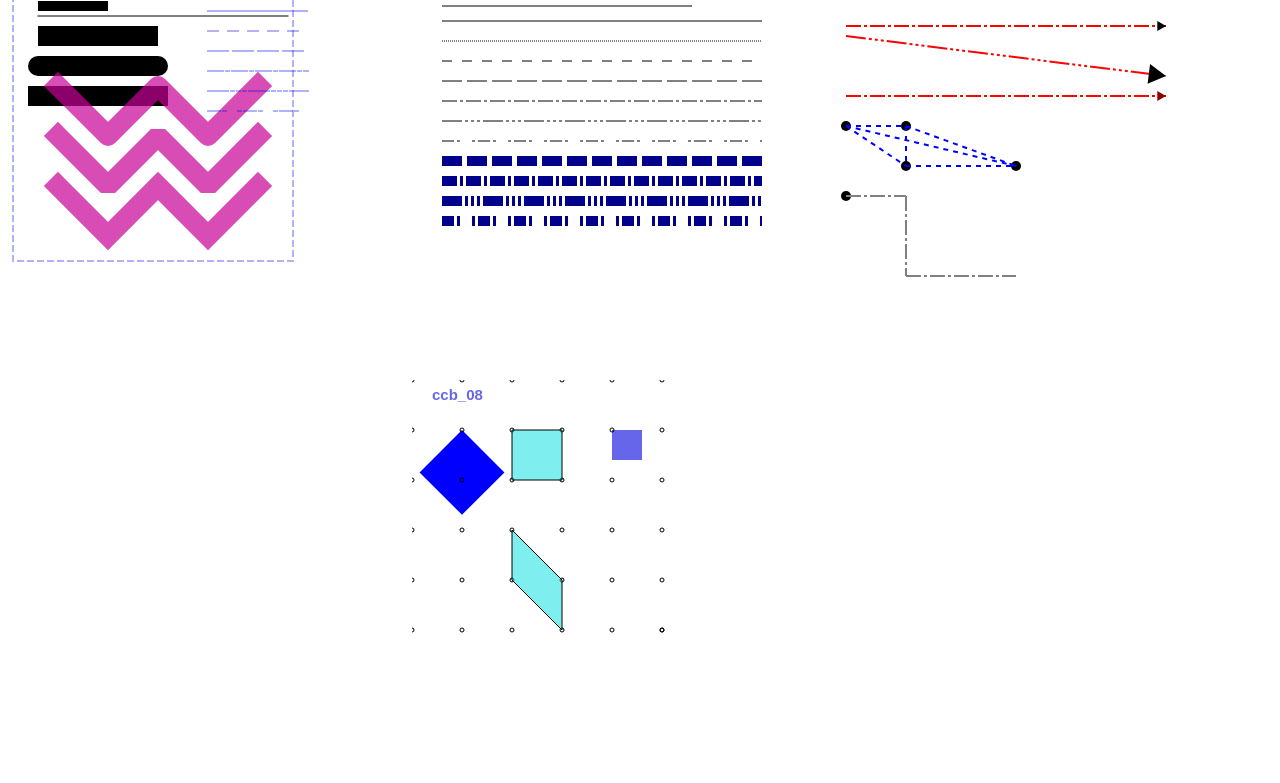
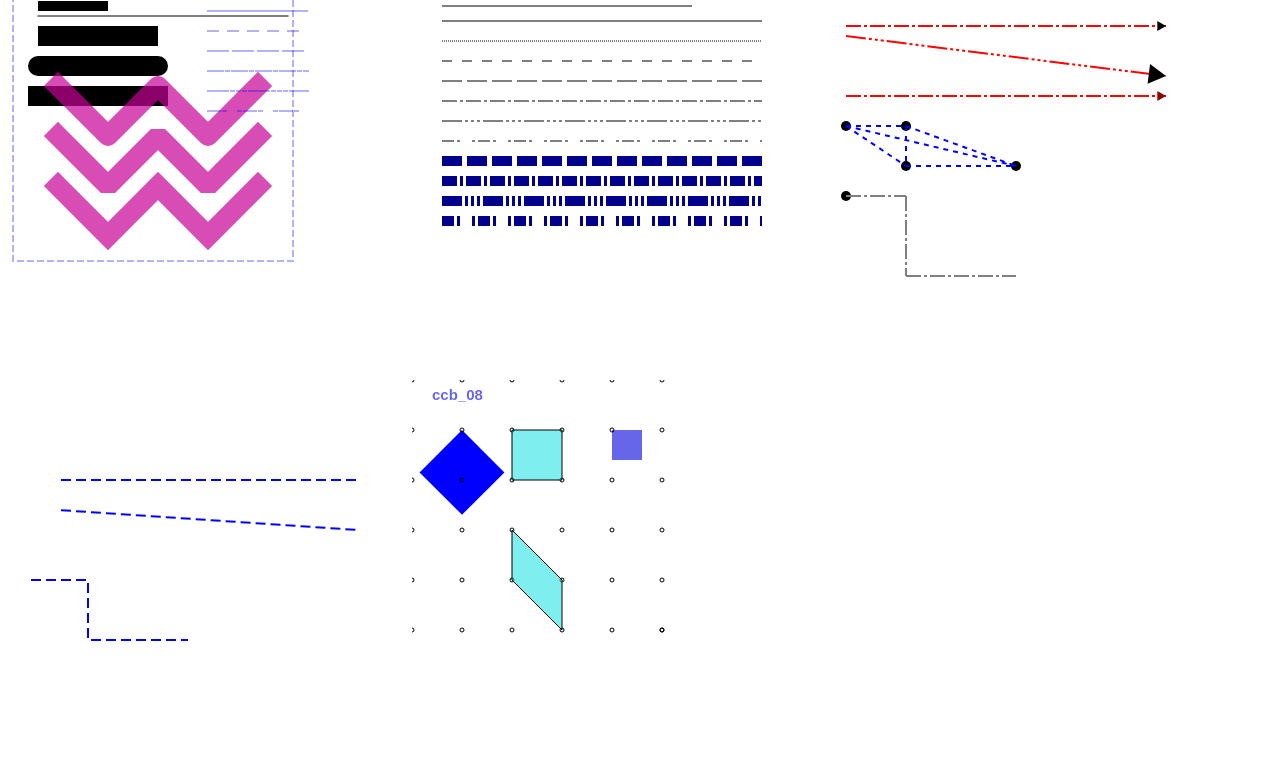
Before and after one commit to cocobotech/CCB_JS, a plain HTML site: page Projs/proj01/index.html in a window 1280 px wide. Shown: the part 858-1641 px from the top of the page. Drawn offline with Linux system fonts and the light colour scheme.

Commit message:
Update index.html

```diff
--- a/Projs/proj01/index.html
+++ b/Projs/proj01/index.html
@@ -637,6 +637,7 @@ ccb_06();
 ccb_07();
 	ccb_07a();
 	ccb_07b();
+	ccb_07c();
 ccb_08();
 
 
```
